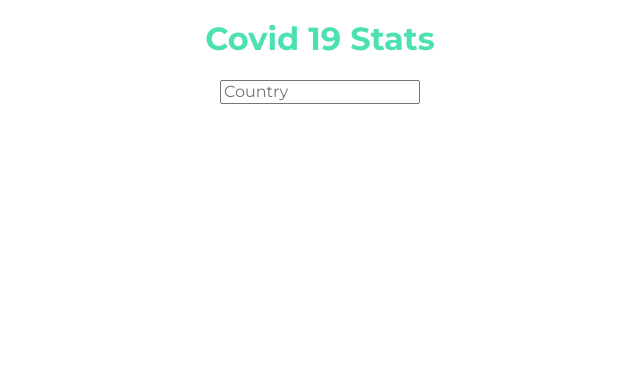
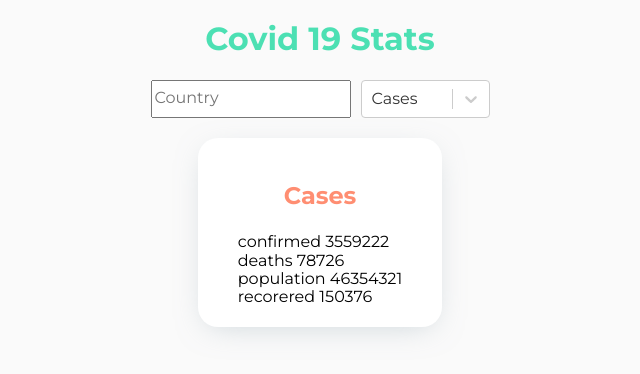
Before and after one commit to colomfernando/covid19-stats, a React (Create React App) app: page / in a window 1280 px wide. Shown: the top 374 px of the page, without its empty margins (320-960 px from the left). Built offline with nearby package versions, Linux system fonts and the light colour scheme.

Commit message:
create inforcard component, Cases component

```diff
--- a/package.json
+++ b/package.json
@@ -10,6 +10,7 @@
 		"@types/node": "^12.20.11",
 		"@types/react": "^17.0.4",
 		"@types/react-dom": "^17.0.3",
+		"@types/react-select": "^4.0.15",
 		"axios": "^0.21.1",
 		"browser-localstorage-expire": "^1.5.0",
 		"react": "^17.0.2",
--- a/src/App.tsx
+++ b/src/App.tsx
@@ -2,7 +2,15 @@ import React from 'react';
 import GlobalStyles from 'theme/GlobalStyles';
 import Header from 'components/Header';
 import Search from 'components/Search';
+import Cases from 'components/Cases';
 
+const casesData = {
+  confirmed: 3559222,
+  deaths: 78726,
+  population: 46354321,
+  recovered: 150376,
+  sq_km_area: 505992,
+};
 const App: React.FC = () => (
   <>
     <GlobalStyles />
@@ -10,6 +18,11 @@ const App: React.FC = () => (
       <Header>
         <Search />
       </Header>
+      <div
+        style={{ display: 'flex', justifyContent: 'center', margin: '20px 0' }}
+      >
+        <Cases {...casesData} />
+      </div>
     </div>
   </>
 );
--- /dev/null
+++ b/src/components/Cases/index.tsx
@@ -0,0 +1,28 @@
+import React from 'react';
+import InfoCard from 'components/InfoCard';
+
+interface Props {
+  confirmed: number;
+  deaths: number;
+  population: number;
+  recovered: number;
+}
+const Cases: React.FC<Props> = ({
+  confirmed,
+  deaths,
+  population,
+  recovered,
+}) => {
+  return (
+    <InfoCard title="Cases">
+      <div>
+        <p>{`confirmed ${confirmed}`}</p>
+        <p>{`deaths ${deaths}`}</p>
+        <p>{`population ${population}`}</p>
+        <p>{`recorered ${recovered}`}</p>
+      </div>
+    </InfoCard>
+  );
+};
+
+export default Cases;
--- /dev/null
+++ b/src/components/InfoCard/index.tsx
@@ -0,0 +1,19 @@
+import React from 'react';
+import Styles from './styles';
+import { validateString } from 'utils';
+
+interface IProps {
+  title: string;
+}
+
+const InfoCard: React.FC<IProps> = ({ title, children, ...props }) => {
+  if (!validateString(title)) return null;
+  return (
+    <Styles.Wrapper {...props}>
+      <Styles.Title>{title}</Styles.Title>
+      {children}
+    </Styles.Wrapper>
+  );
+};
+
+export default InfoCard;
--- /dev/null
+++ b/src/components/InfoCard/styles.js
@@ -0,0 +1,22 @@
+import styled from 'styled-components';
+import palette from 'theme/palette';
+
+const Wrapper = styled.div`
+  display: flex;
+  max-width: 300px;
+  flex-flow: column nowrap;
+  border-radius: 20px;
+  padding: 20px 40px;
+  background: #fff;
+  box-shadow: 0 7px 30px -10px rgba(150, 170, 180, 0.5);
+`;
+
+const Title = styled.h3`
+  font-size: 24px;
+  font-weight: 700;
+  color: ${palette.secondary.main};
+  text-align: center;
+`;
+
+Wrapper.displayName = 'InfoCard';
+export default { Wrapper, Title };
--- a/src/components/InputSearch/styles.js
+++ b/src/components/InputSearch/styles.js
@@ -2,6 +2,7 @@ import styled from 'styled-components';
 
 const Input = styled.input`
   text-transform: capitalize;
+  margin-right: 10px;
 `;
 
 export default { Input };
--- a/src/components/Search/index.tsx
+++ b/src/components/Search/index.tsx
@@ -1,8 +1,15 @@
 import React, { useState, useEffect, useCallback } from 'react';
 import InputSearch from 'components/InputSearch';
+import Select from 'components/Select';
 import { getCases } from 'api';
 import { debounce } from 'utils';
 import Styles from './styles';
+
+const selectOptions = [
+  { label: 'Cases', value: 'cases' },
+  { label: 'History', value: 'history' },
+  { label: 'Vaccines', value: 'vaccines' },
+];
 
 const Search = (): JSX.Element => {
   const [inputValue, setInputValue] = useState<string>('');
@@ -34,6 +41,11 @@ const Search = (): JSX.Element => {
         onChange={handleOnChange}
         value={inputValue}
       />
+      <Select
+        options={selectOptions}
+        defaultValue={selectOptions[0]}
+        onChange={({ value }): void => console.log(value)}
+      />
     </Styles.Wrapper>
   );
 };
--- /dev/null
+++ b/src/components/Select/index.tsx
@@ -0,0 +1,31 @@
+import React from 'react';
+import Styles from './styles';
+
+export interface IOption {
+  value: string;
+  label: string;
+}
+interface IProps {
+  options: IOption[];
+  defaultValue?: IOption;
+  onChange: (value: IOption) => void;
+}
+
+const Select: React.FC<IProps> = ({
+  options,
+  onChange,
+  defaultValue,
+  ...props
+}: IProps) => {
+  return (
+    <Styles.Select
+      classNamePrefix="custom-select"
+      onChange={onChange}
+      defaultValue={defaultValue}
+      options={options}
+      {...props}
+    />
+  );
+};
+
+export default Select;
--- /dev/null
+++ b/src/components/Select/styles.js
@@ -0,0 +1,12 @@
+import styled from 'styled-components';
+import SelectComponent from 'react-select';
+
+const Select = styled(SelectComponent)`
+  .custom-select {
+    &__value-container {
+      width: 90px;
+    }
+  }
+`;
+
+export default { Select };
--- a/src/theme/GlobalStyles.js
+++ b/src/theme/GlobalStyles.js
@@ -1,4 +1,5 @@
 import { createGlobalStyle } from 'styled-components';
+import palette from 'theme/palette';
 
 const GlobalStyle = createGlobalStyle`
 /*! normalize.css v8.0.1 | MIT License | github.com/necolas/normalize.css */
@@ -32,6 +33,7 @@ html {
 body {
   margin: 0;
 	font-family: 'Montserrat', sans-serif;
+	background-color: ${palette.grey[50]}
 }
 
 /**
```
Also changed, not shown: 1 other file (tests, documents, lock files or other folders).
